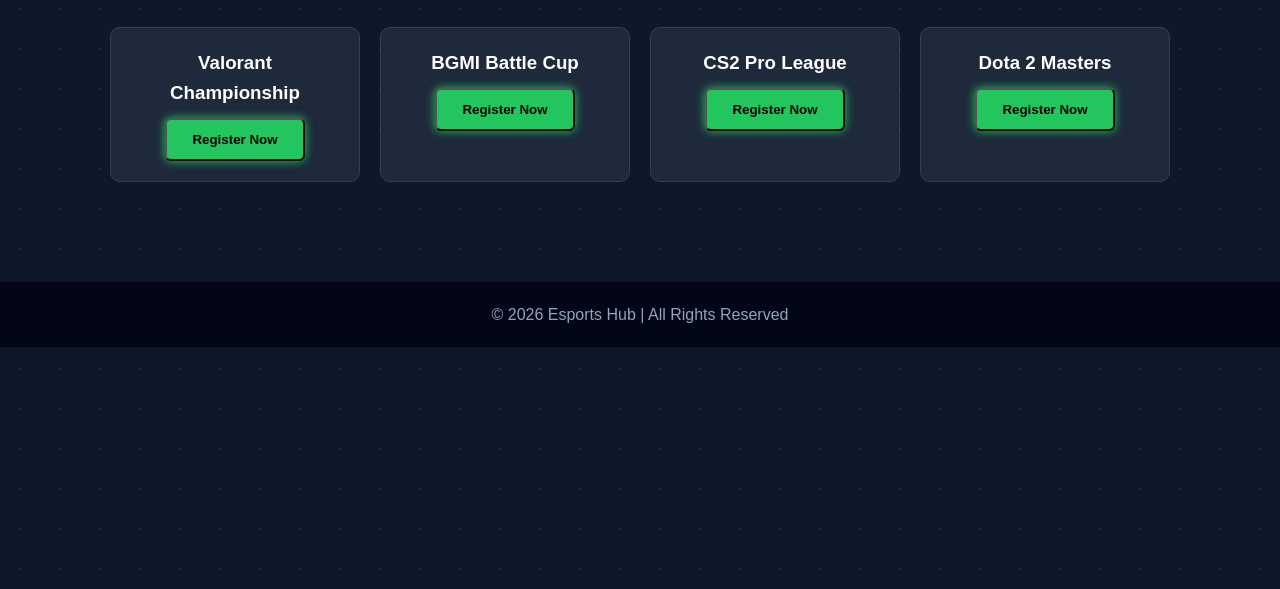
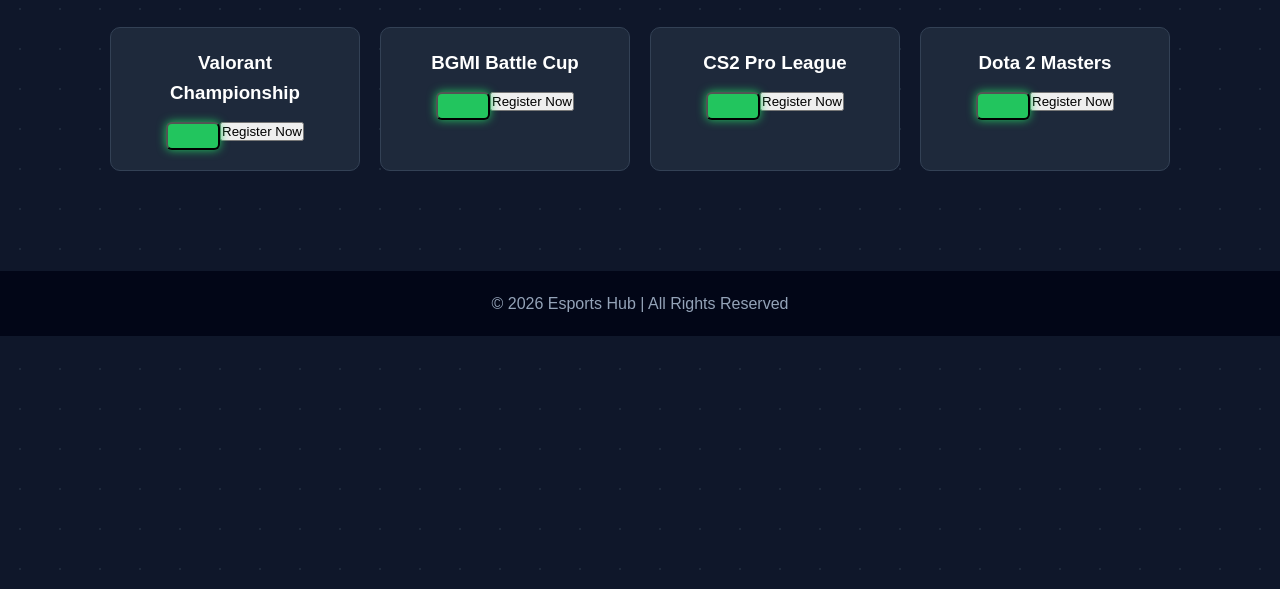
Before and after one commit to TechxAshish/esports-tournament-website, a plain HTML site: page tournaments.html in a window 1280 px wide. Shown: the part 211-800 px from the top of the page. Drawn offline with Linux system fonts and the light colour scheme.

Commit message:
Update tournaments.html

```diff
--- a/tournaments.html
+++ b/tournaments.html
@@ -51,6 +51,7 @@
 <button class="btn register-btn"
 data-tournament="Valorant Championship"
 data-fee="200">
+  <button onclick="registerTournament('TOURNAMENT_ID')">
 Register Now
 </button>
 
@@ -65,6 +66,7 @@
 <button class="btn register-btn"
 data-tournament="BGMI Battle Cup"
 data-fee="500">
+  <button onclick="registerTournament('TOURNAMENT_ID')">
 Register Now
 </button>
 
@@ -79,6 +81,7 @@
 <button class="btn register-btn"
 data-tournament="CS2 Pro League"
 data-fee="800">
+  <button onclick="registerTournament('TOURNAMENT_ID')">
 Register Now
 </button>
 
@@ -94,6 +97,7 @@
 <button class="btn register-btn"
 data-tournament="Dota Championship"
 data-fee="500">
+<button onclick="registerTournament('TOURNAMENT_ID')">
 Register Now
 </button>
 
```
